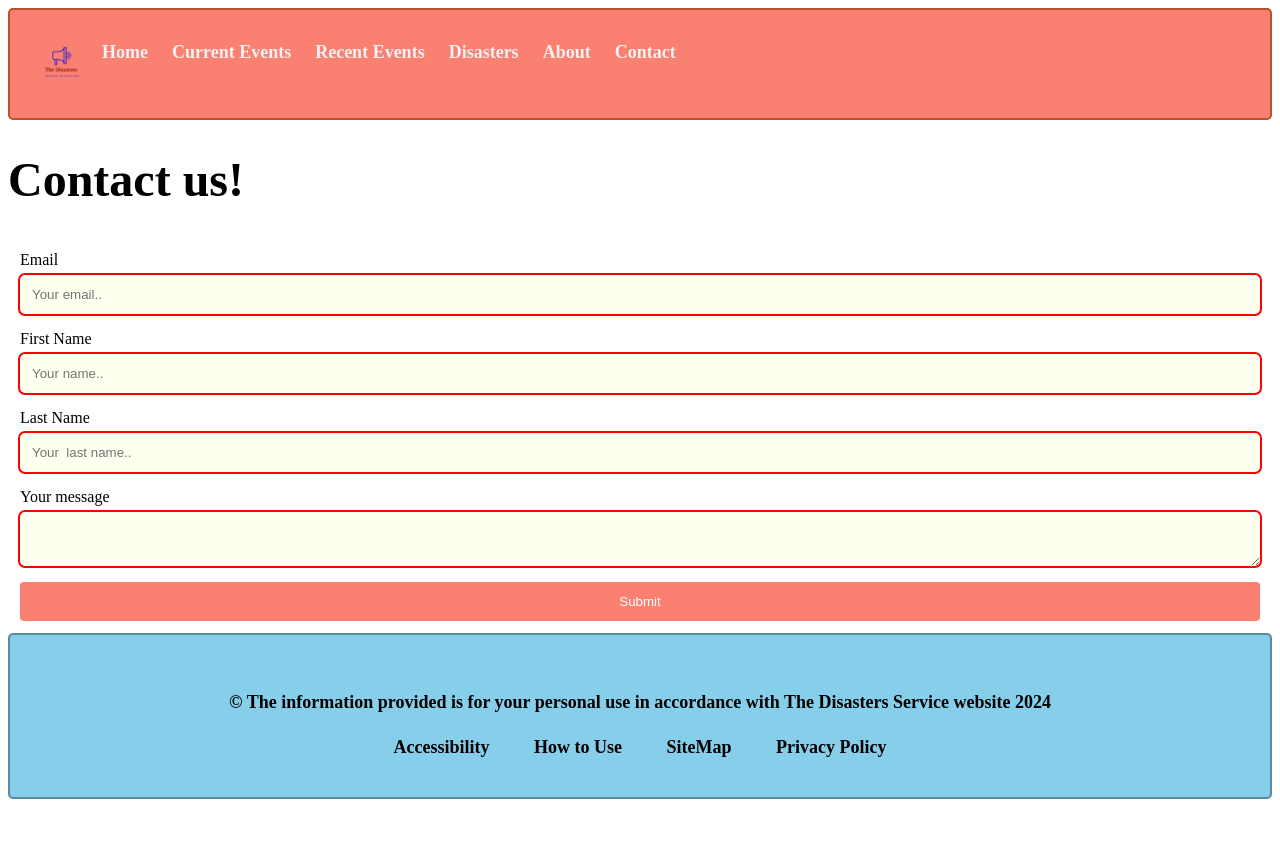
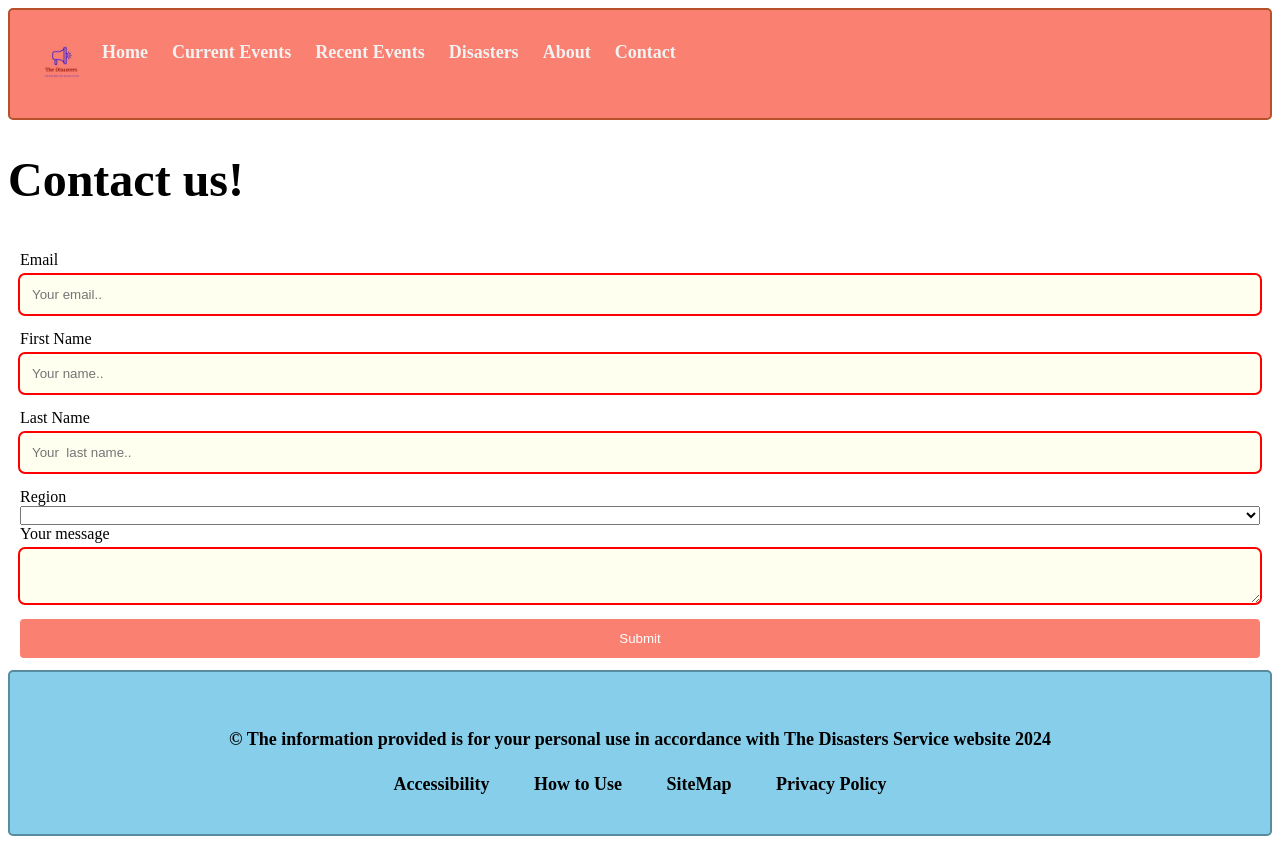
Before and after one commit to BIT-Studio-3/group-project-25-1-scade, a SvelteKit app in the folder disaster/disaster/: page /contact in a window 1280 px wide. Before the commit the page ends 807 px from the top, so only its background shows below. Built offline with nearby package versions, Linux system fonts and the light colour scheme.

Commit message:
Region labe

```diff
--- a/disaster/disaster/src/routes/contact/+page.svelte
+++ b/disaster/disaster/src/routes/contact/+page.svelte
@@ -20,6 +20,11 @@
     <label for="Last name"> Last Name
         <input type="text" id="lname" placeholder="Your  last name.." required>
     </label>
+
+    <label for = "region" >Region</label>
+    <select>
+
+   </select>
 
 
     <label for="message">Your message</label>
```
